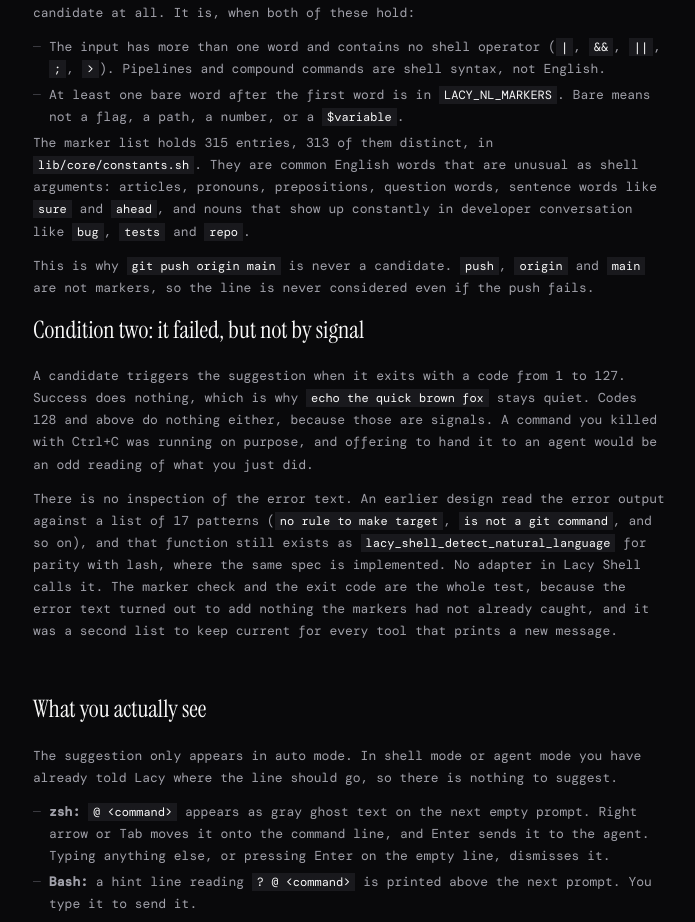
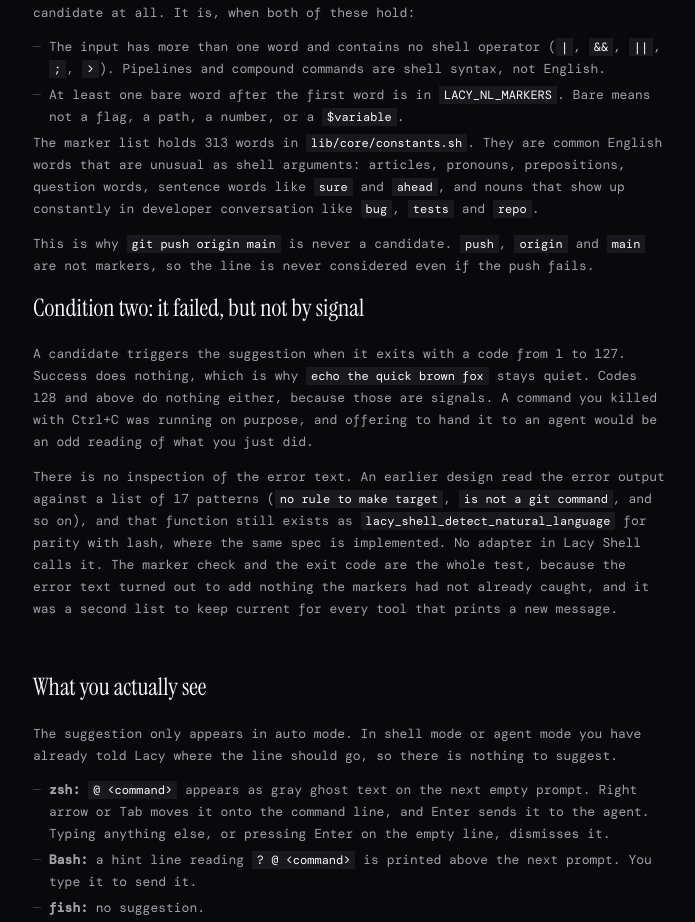
Before and after one commit to lacymorrow/lacy.sh, a Next.js app: page /blog/the-post-execution-reroute-pattern in a window 1280 px wide. Shown: the part 1240-2162 px from the top of the page, without its empty margins (291-986 px from the left). Built offline with nearby package versions, Linux system fonts and the light colour scheme; no server answers; a web font is replaced by a local one.

Commit message:
fix(blog): reroute post marker count is 313, not 315 (recounted at v1.8.29) [LAC-5028]

```diff
--- a/app/blog/the-post-execution-reroute-pattern/page.tsx
+++ b/app/blog/the-post-execution-reroute-pattern/page.tsx
@@ -136,7 +136,7 @@ export default function Post() {
           </li>
         </ul>
         <p>
-          The marker list holds 315 entries, 313 of them distinct,
+          The marker list holds 313 words
           in <code>lib/core/constants.sh</code>. They are common English words
           that are unusual as shell arguments: articles, pronouns,
           prepositions, question words, sentence words
```
